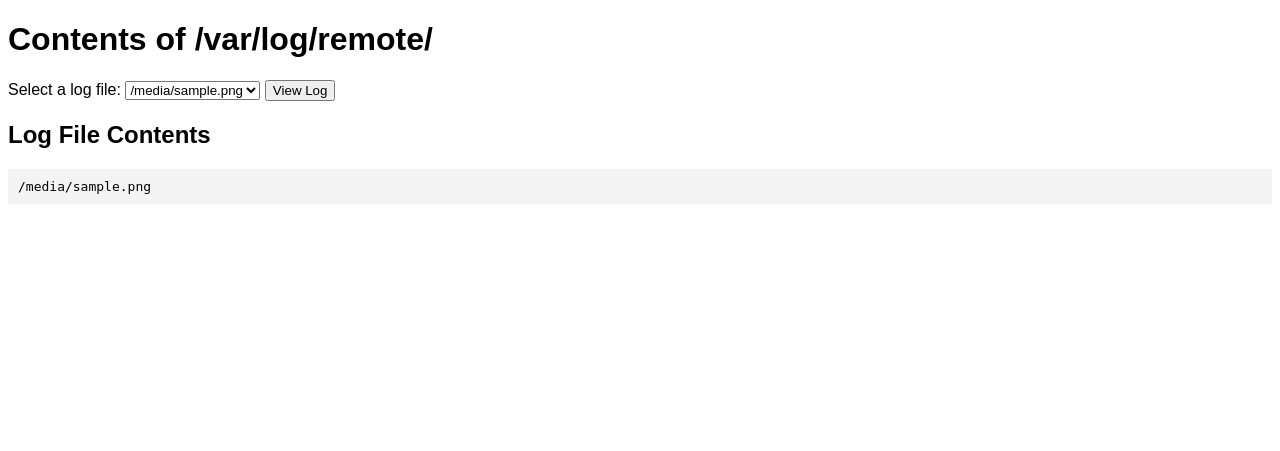
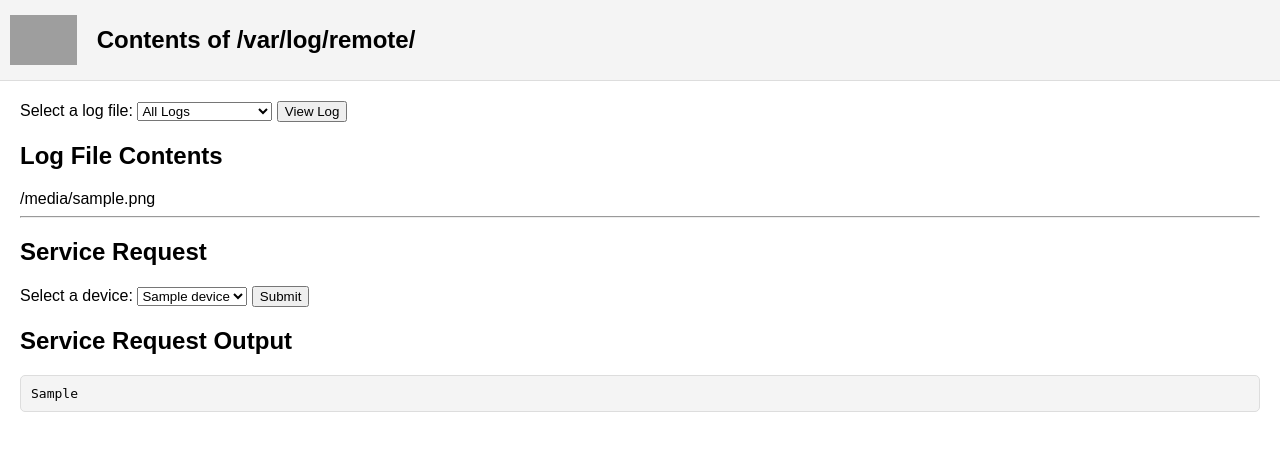
Before and after one commit to felipebarbosaHiboo/SysLogAuto, a Flask app: template templates/index.html in a window 1280 px wide. Shown: the top 451 px of the page. Run offline with Flask 3, Linux system fonts and the light colour scheme; the template is opened without the code that fills it: most values are stand-ins (such as "Sample title", 1, 10 or a date in 2020); grey boxes are pictures that could not be loaded.

Commit message:
Implemented CSS

```diff
--- a/app.py
+++ b/app.py
@@ -1,7 +1,8 @@
 # app.py
 
 from flask import Flask, render_template, request, redirect, url_for, session
-from syslog_server import execute_ls_command, execute_cat_command
+from syslog_server import execute_ls_command, execute_cat_command, execute_show_interfaces_terse
+from config import DEVICES
 
 app = Flask(__name__)
 app.secret_key = 'supersecretkey'  # Change this to a random secret key
@@ -44,12 +45,18 @@ def index():
                 files.append(parts[8])
 
     selected_file_content = ""
+    service_request_output = ""
     if request.method == 'POST':
         selected_file = request.form.get('file')
         if selected_file:
             selected_file_content = execute_cat_command(username, password, selected_file)
 
-    return render_template('index.html', files=files, selected_file_content=selected_file_content)
+        if 'service_request' in request.form:
+            device_ip = request.form['device_ip']
+            service_request_output = execute_show_interfaces_terse(username, password, device_ip)
+
+    return render_template('index.html', files=files, selected_file_content=selected_file_content,
+                           service_request_output=service_request_output, devices=DEVICES)
 
 
 if __name__ == '__main__':
--- a/templates/index.html
+++ b/templates/index.html
@@ -6,16 +6,56 @@
     <meta name="viewport" content="width=device-width, initial-scale=1.0">
     <title>Syslog Analyser</title>
     <style>
-        body { font-family: Arial, sans-serif; }
-        pre { background: #f4f4f4; padding: 10px; }
-        .error { color: red; }
+        body {
+            font-family: Arial, sans-serif;
+            margin: 0;
+            padding: 0;
+        }
+        .header {
+            display: flex;
+            align-items: center;
+            padding: 10px;
+            background-color: #f4f4f4;
+            border-bottom: 1px solid #ddd;
+        }
+        .header img {
+            height: 50px;
+        }
+        .header h1 {
+            margin-left: 20px;
+            font-size: 24px;
+        }
+        .container {
+            padding: 20px;
+        }
+        pre {
+            background: #f4f4f4;
+            padding: 10px;
+            white-space: pre-wrap; /* Ensures logs wrap properly */
+            word-wrap: break-word;  /* Prevents overflow issues */
+            border: 1px solid #ddd;
+            border-radius: 5px;
+            max-height: 500px; /* Optional: limit the height of the log display */
+            overflow-y: auto;  /* Optional: add scroll bar if content exceeds max height */
+        }
+        .error {
+            color: red;
+        }
+        form {
+            margin-bottom: 20px;
+        }
     </style>
 </head>
 <body>
+    <div class="header">
+        <img src="{{ url_for('static', filename='img/logo.png') }}" alt="Company Logo">
         <h1>Contents of /var/log/remote/</h1>
+    </div>
+    <div class="container">
         <form method="post">
             <label for="file">Select a log file:</label>
             <select name="file" id="file">
+                <option value="all_logs">All Logs</option>
                 {% for file in files %}
                     <option value="{{ file }}">{{ file }}</option>
                 {% endfor %}
@@ -23,6 +63,23 @@
             <input type="submit" value="View Log">
         </form>
         <h2>Log File Contents</h2>
-    <pre>{{ selected_file_content }}</pre>
+        <div>
+            {{ selected_file_content|safe }}
+        </div>
+        <hr>
+        <h2>Service Request</h2>
+        <form method="post">
+            <label for="device_ip">Select a device:</label>
+            <select name="device_ip" id="device_ip" required>
+                {% for device in devices %}
+                    <option value="{{ device.ip }}">{{ device.name }}</option>
+                {% endfor %}
+            </select>
+            <input type="hidden" name="service_request" value="show_interfaces_terse">
+            <input type="submit" value="Submit">
+        </form>
+        <h2>Service Request Output</h2>
+        <pre>{{ service_request_output }}</pre>
+    </div>
 </body>
 </html>
```
Also changed, not shown: config.py (+7 -0 lines), syslog_server.py (+44 -15 lines). Lines whose indentation alone changed are shown as unchanged.
